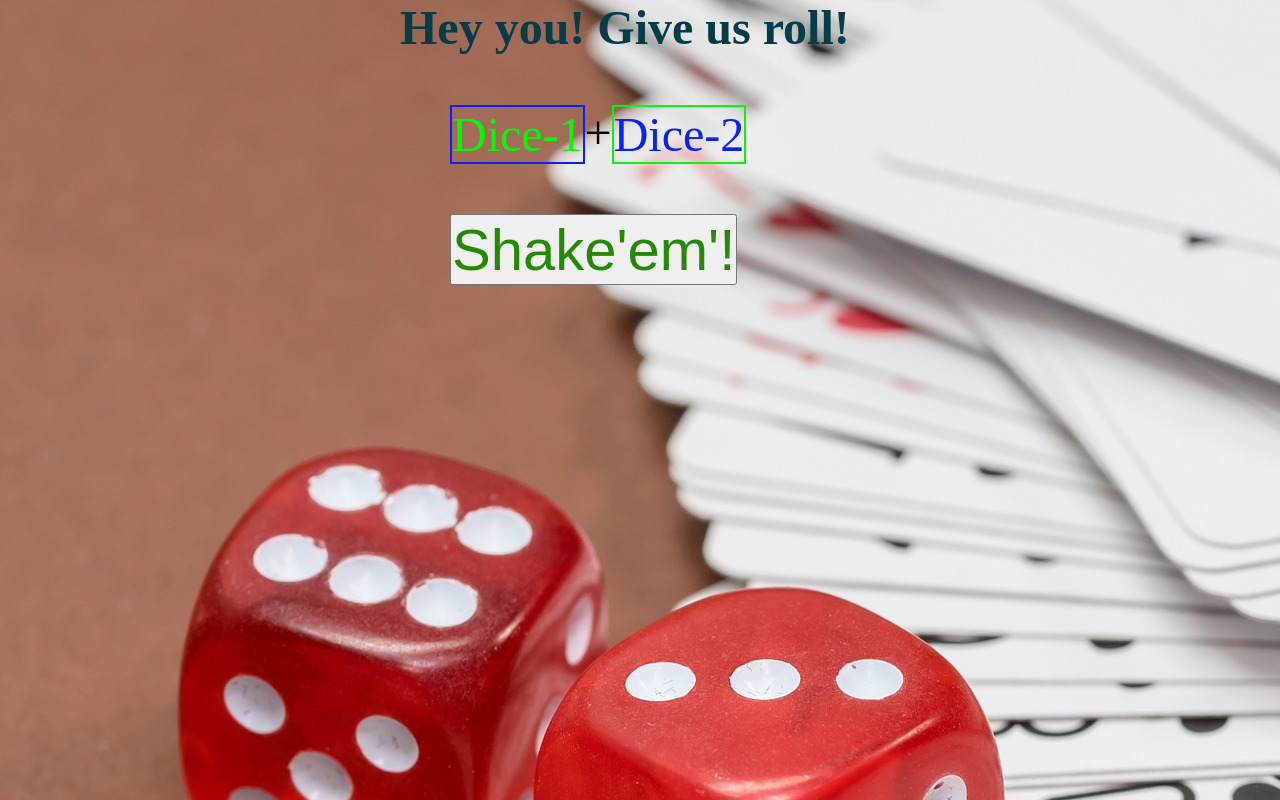
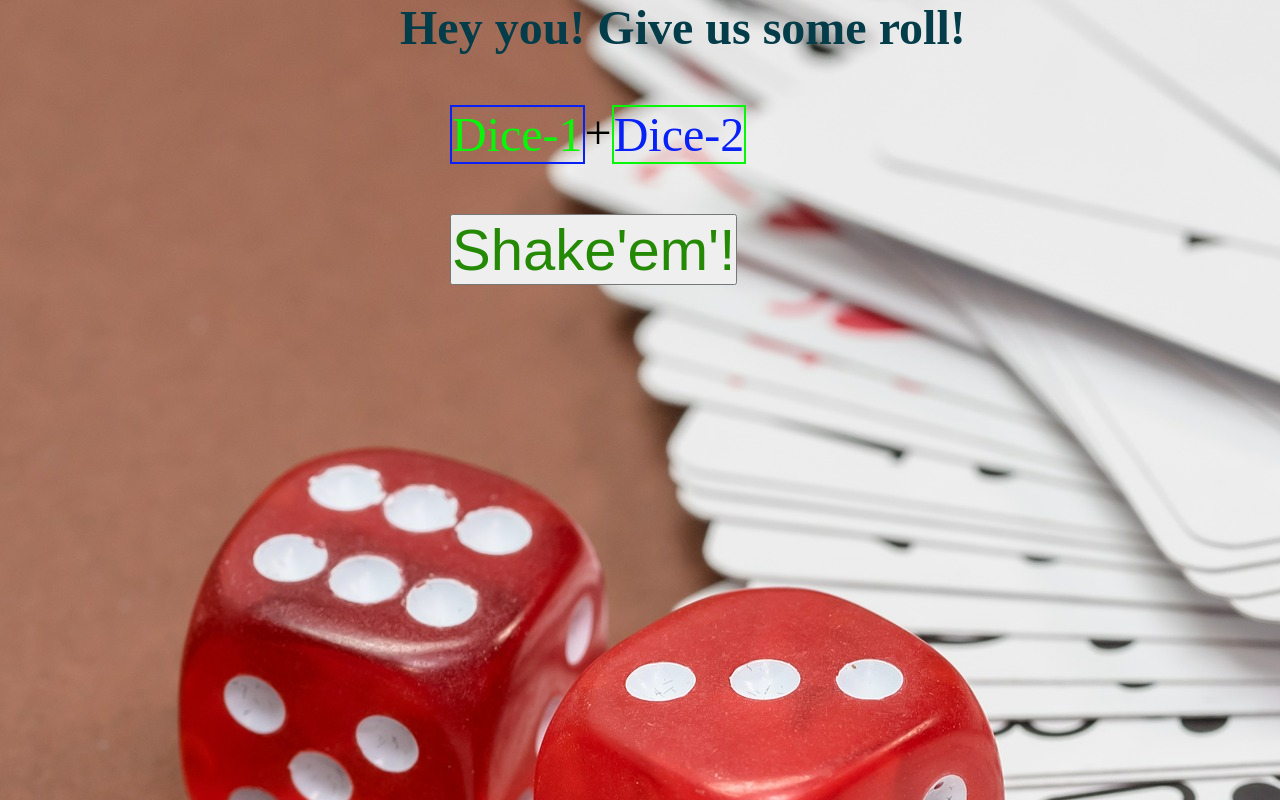
Before and after one commit to kajal1122/dice-game, a plain HTML site: page index.html in a window 1280 px wide. Drawn offline with Linux system fonts and the light colour scheme.

Commit message:
Change 'roll' to 'some roll'.

```diff
--- a/index.html
+++ b/index.html
@@ -6,7 +6,7 @@
     <link href="style.css" rel="stylesheet">
   </head>
   <body background="cube2.jpg">
-    <h1>Hey you! Give us roll!</h1>
+    <h1>Hey you! Give us some roll!</h1>
     <div class="dice-wrapper">
     <div class="dice1">Dice-1</div>
     <div class="add">+</div>
```
